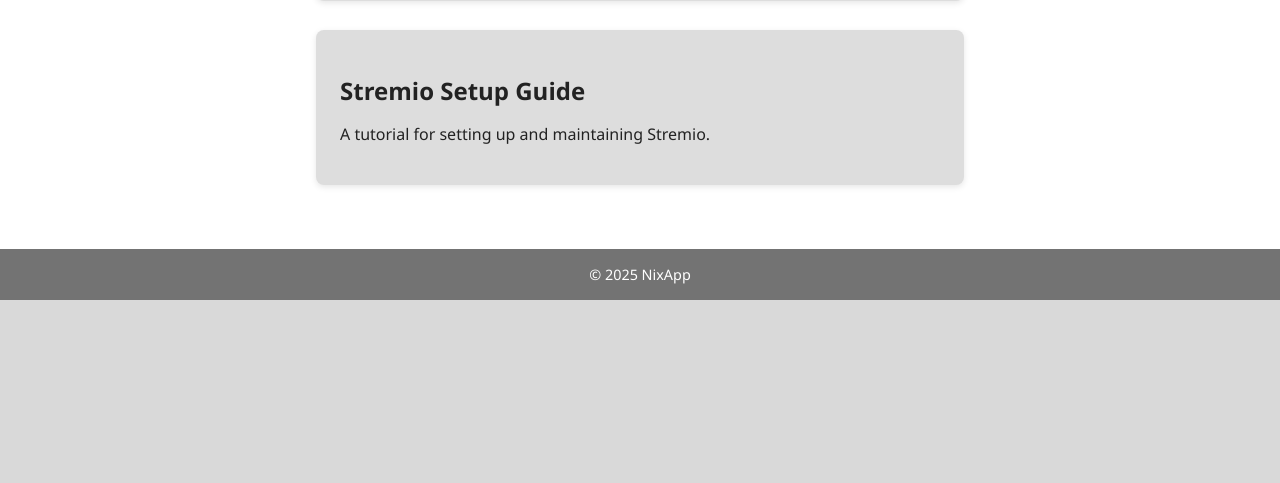
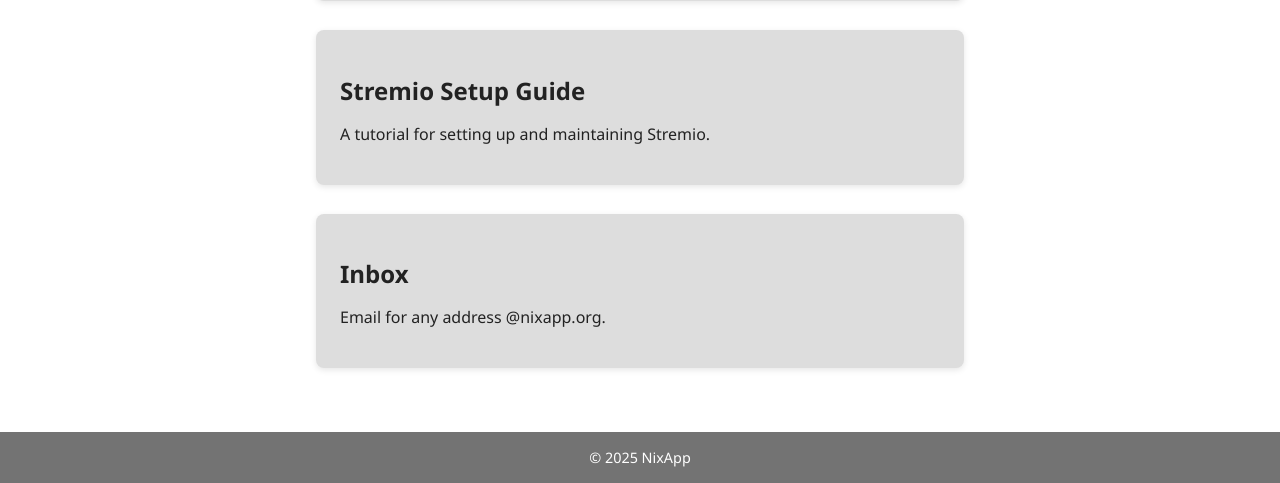
Before and after one commit to nix1003/nixapp, a Flask app: page / in a window 1280 px wide. Shown: the part 817-1300 px from the top of the page. Before the commit the page ends 1117 px from the top, so only its background shows below. Run offline with Flask 3, Linux system fonts and the light colour scheme; the visitor is signed in with stand-in values (Sample User, id 1); some libraries are stand-ins or nearby versions.

Commit message:
Email Button

```diff
--- a/app.py
+++ b/app.py
@@ -216,7 +216,7 @@ def delete_file():
 @app.route('/login', methods=['GET', 'POST'])
 def login():
     if session.get('user_type') == 'admin':
-        return redirect(url_for('inventory'))
+        return redirect(url_for('home'))
 
     error = None
     if request.method == 'POST':
@@ -227,7 +227,7 @@ def login():
             session['user_type'] = 'admin'
             session['username'] = user
             session.permanent = True
-            return redirect(url_for('inventory'))
+            return redirect(url_for('home'))
         else:
             error = "Invalid credentials. Please try again."
 
--- a/templates/index.html
+++ b/templates/index.html
@@ -20,7 +20,7 @@
       </a>
       <h1>NixApp</h1>
 
-      {% if 'admin' in session %}
+      {% if session.get('user_type') == 'admin' %}
         <a href="{{ url_for('logout') }}">
           <button id="loginBtn">Logout</button>
         </a>
@@ -58,6 +58,14 @@
         <h2>Stremio Setup Guide</h2>
         <p>A tutorial for setting up and maintaining Stremio.</p>
       </a>
+
+      {% if session.get('user_type') == 'admin' %}
+      <!-- Admin only -->
+      <a href="{{ url_for('inbox') }}" class="project-card">
+        <h2>Inbox</h2>
+        <p>Email for any address @nixapp.org.</p>
+      </a>
+      {% endif %}
     </main>
 
     <!-- Footer -->
```
